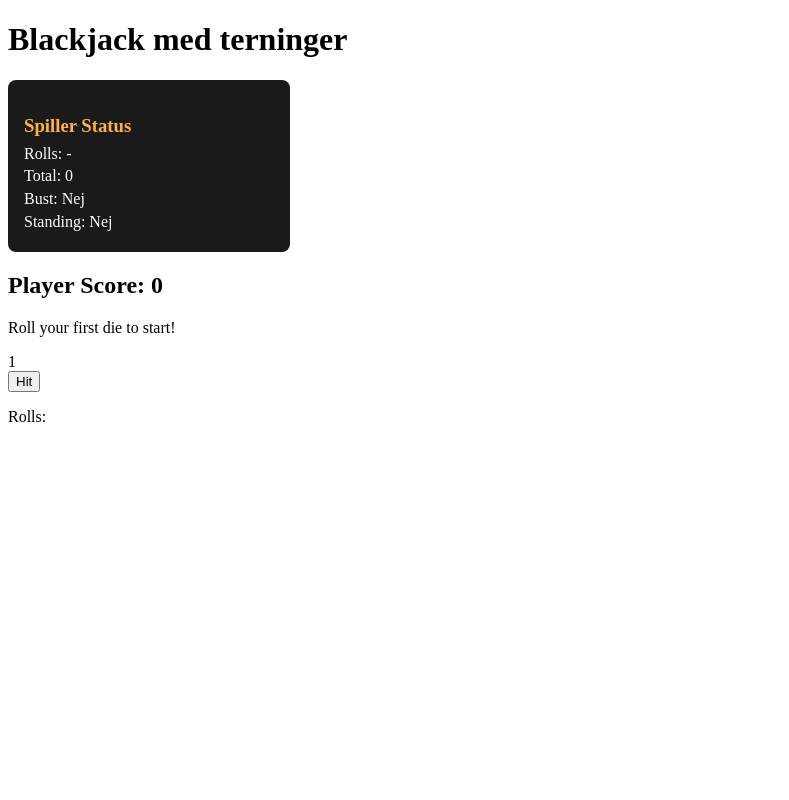
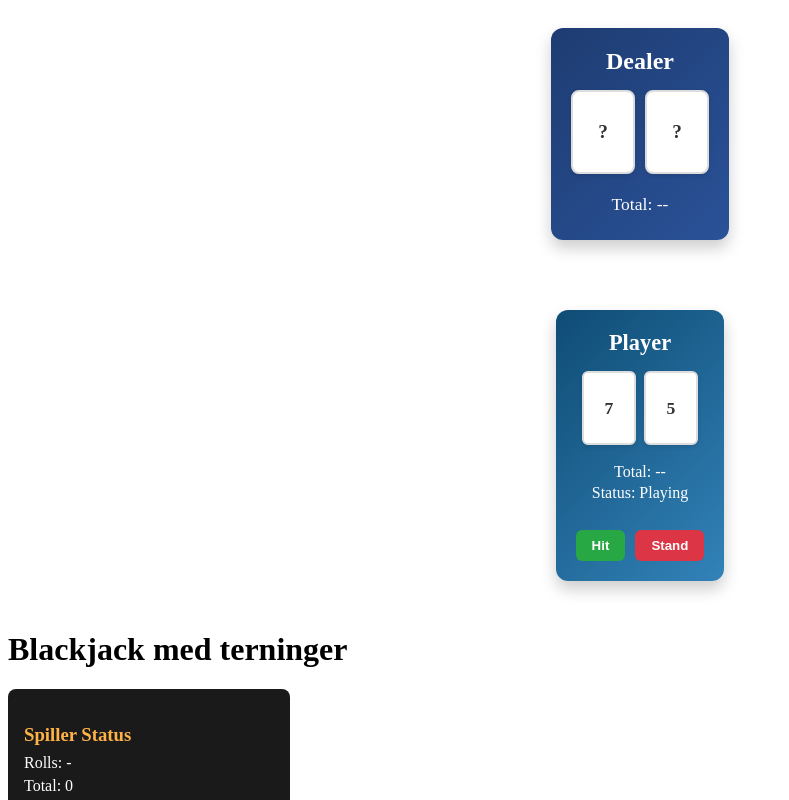
Before and after one commit to male9-techcollege/terningespil, a React (Vite) app: page / in a window 1280 px wide. Shown: the top 800 px of the page, without its empty margins (0-789 px from the left). Built offline with nearby package versions, Linux system fonts and the light colour scheme.

Commit message:
Add DealerCard and PlayerCard components with styling; update BlackjackGame layout

```diff
--- a/src/components/BlackjackGame/BlackjackGame.tsx
+++ b/src/components/BlackjackGame/BlackjackGame.tsx
@@ -2,6 +2,8 @@ import { useState } from "react";
 import DiceRoller from "./../BlackjackDie/DiceRoller";
 import PlayerState from "../PlayerState/PlayerState";
 import TaberBesked from "../taberbesked/TaberBesked";
+import DealerCard from "../DealerCard/DealerCard";
+import PlayerCard from "../PlayerCard/PlayerCard";
 
 interface GameState {
   playerTotal: number;
@@ -72,7 +74,18 @@ const BlackjackGame = () => {
   const roundFinished = gameState.gameStatus === "bust" || gameState.gameStatus === "stand";
 
   return (
-    <>
+    <div className="blackjack-game">
+      {/* Dealer card at top center */}
+      <div style={{ display: "flex", justifyContent: "center", marginBottom: "30px" }}>
+        <DealerCard />
+      </div>
+
+      {/* Player cards in center with justify-content center */}
+      <div style={{ display: "flex", justifyContent: "center", alignItems: "center", gap: "20px", marginBottom: "30px" }}>
+        <PlayerCard />
+      </div>
+
+      {/* Rest of the game UI */}
       <div>
         <h1>Blackjack med terninger</h1>
         <PlayerState rolls={gameState.rolls} total={gameState.playerTotal} bust={gameState.gameStatus === "bust"} standing={gameState.gameStatus === "stand"} />
@@ -117,7 +130,7 @@ const BlackjackGame = () => {
       <div>
         <TaberBesked spillerHand={gameState.playerTotal} dealerHand={0} roundFinished={roundFinished} />
       </div>
-    </>
+    </div>
   );
 };
 
--- /dev/null
+++ b/src/components/DealerCard/DealerCard.module.scss
@@ -0,0 +1,65 @@
+.dealerCard {
+  display: flex;
+  flex-direction: column;
+  align-items: center;
+  justify-content: center;
+  background: linear-gradient(135deg, #1e3c72 0%, #2a5298 100%);
+  border-radius: 12px;
+  padding: 20px;
+  margin: 20px auto;
+  max-width: 400px;
+  box-shadow: 0 8px 16px rgba(0, 0, 0, 0.2);
+  color: white;
+
+  /* Position at top center */
+  position: relative;
+  top: 0;
+}
+
+.cardHeader {
+  margin-bottom: 15px;
+
+  h3 {
+    margin: 0;
+    font-size: 1.5rem;
+    font-weight: bold;
+    text-align: center;
+  }
+}
+
+.cardContent {
+  display: flex;
+  flex-direction: column;
+  align-items: center;
+  gap: 15px;
+}
+
+.cardPlaceholder {
+  display: flex;
+  gap: 10px;
+  justify-content: center;
+}
+
+.card {
+  width: 60px;
+  height: 80px;
+  background: #fff;
+  color: #333;
+  border-radius: 8px;
+  display: flex;
+  align-items: center;
+  justify-content: center;
+  font-size: 1.2rem;
+  font-weight: bold;
+  box-shadow: 0 2px 4px rgba(0, 0, 0, 0.1);
+  border: 2px solid #ddd;
+}
+
+.dealerInfo {
+  text-align: center;
+
+  p {
+    margin: 5px 0;
+    font-size: 1.1rem;
+  }
+}
--- /dev/null
+++ b/src/components/DealerCard/DealerCard.tsx
@@ -0,0 +1,27 @@
+import styles from "./DealerCard.module.scss";
+
+interface DealerCardProps {
+  // No props needed yet - just UI structure
+}
+
+const DealerCard = ({}: DealerCardProps) => {
+  return (
+    <div className={styles.dealerCard}>
+      <div className={styles.cardHeader}>
+        <h3>Dealer</h3>
+      </div>
+      <div className={styles.cardContent}>
+        <div className={styles.cardPlaceholder}>
+          {/* Placeholder for dealer cards */}
+          <div className={styles.card}>?</div>
+          <div className={styles.card}>?</div>
+        </div>
+        <div className={styles.dealerInfo}>
+          <p>Total: --</p>
+        </div>
+      </div>
+    </div>
+  );
+};
+
+export default DealerCard;
--- /dev/null
+++ b/src/components/PlayerCard/PlayerCard.module.scss
@@ -0,0 +1,98 @@
+.playerCard {
+  display: flex;
+  flex-direction: column;
+  align-items: center;
+  justify-content: center;
+  background: linear-gradient(135deg, #0f4c75 0%, #3282b8 100%);
+  border-radius: 12px;
+  padding: 20px;
+  margin: 20px;
+  max-width: 350px;
+  box-shadow: 0 8px 16px rgba(0, 0, 0, 0.2);
+  color: white;
+
+  /* Will be positioned with justify-content center in parent container */
+}
+
+.cardHeader {
+  margin-bottom: 15px;
+
+  h3 {
+    margin: 0;
+    font-size: 1.4rem;
+    font-weight: bold;
+    text-align: center;
+  }
+}
+
+.cardContent {
+  display: flex;
+  flex-direction: column;
+  align-items: center;
+  gap: 15px;
+}
+
+.cardPlaceholder {
+  display: flex;
+  gap: 8px;
+  justify-content: center;
+  flex-wrap: wrap;
+}
+
+.card {
+  width: 50px;
+  height: 70px;
+  background: #fff;
+  color: #333;
+  border-radius: 6px;
+  display: flex;
+  align-items: center;
+  justify-content: center;
+  font-size: 1.1rem;
+  font-weight: bold;
+  box-shadow: 0 2px 4px rgba(0, 0, 0, 0.1);
+  border: 2px solid #ddd;
+}
+
+.playerInfo {
+  text-align: center;
+
+  p {
+    margin: 3px 0;
+    font-size: 1rem;
+  }
+}
+
+.actionButtons {
+  display: flex;
+  gap: 10px;
+  margin-top: 10px;
+}
+
+.hitButton,
+.standButton {
+  padding: 8px 16px;
+  border: none;
+  border-radius: 6px;
+  font-weight: bold;
+  cursor: pointer;
+  transition: background-color 0.2s;
+}
+
+.hitButton {
+  background-color: #28a745;
+  color: white;
+
+  &:hover {
+    background-color: #218838;
+  }
+}
+
+.standButton {
+  background-color: #dc3545;
+  color: white;
+
+  &:hover {
+    background-color: #c82333;
+  }
+}
--- /dev/null
+++ b/src/components/PlayerCard/PlayerCard.tsx
@@ -0,0 +1,32 @@
+import styles from "./PlayerCard.module.scss";
+
+interface PlayerCardProps {
+  // No props needed yet - just UI structure
+}
+
+const PlayerCard = ({}: PlayerCardProps) => {
+  return (
+    <div className={styles.playerCard}>
+      <div className={styles.cardHeader}>
+        <h3>Player</h3>
+      </div>
+      <div className={styles.cardContent}>
+        <div className={styles.cardPlaceholder}>
+          {/* Placeholder for player cards */}
+          <div className={styles.card}>7</div>
+          <div className={styles.card}>5</div>
+        </div>
+        <div className={styles.playerInfo}>
+          <p>Total: --</p>
+          <p>Status: Playing</p>
+        </div>
+        <div className={styles.actionButtons}>
+          <button className={styles.hitButton}>Hit</button>
+          <button className={styles.standButton}>Stand</button>
+        </div>
+      </div>
+    </div>
+  );
+};
+
+export default PlayerCard;
```
